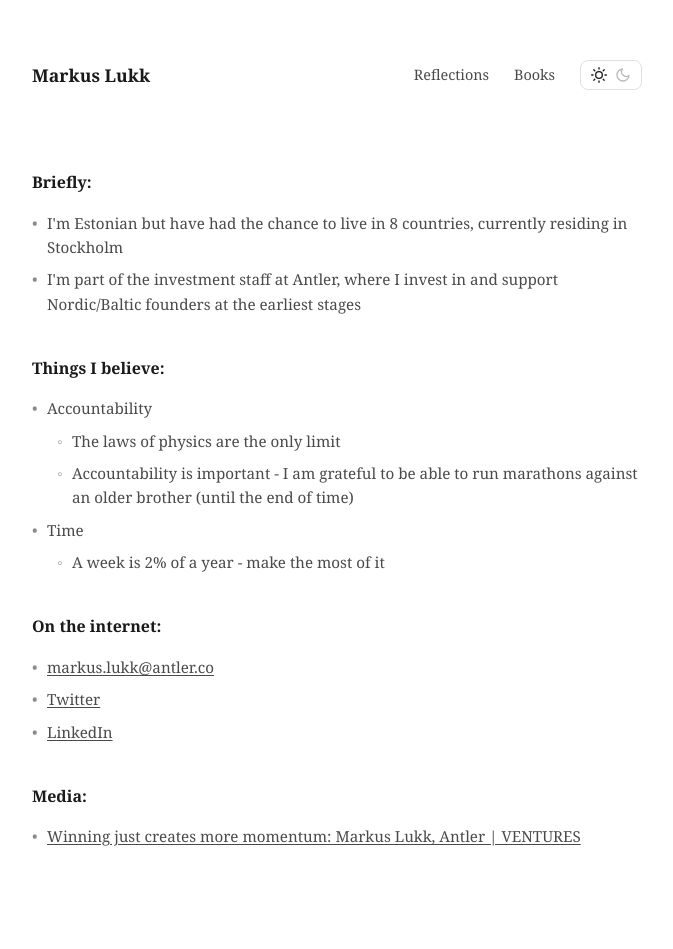
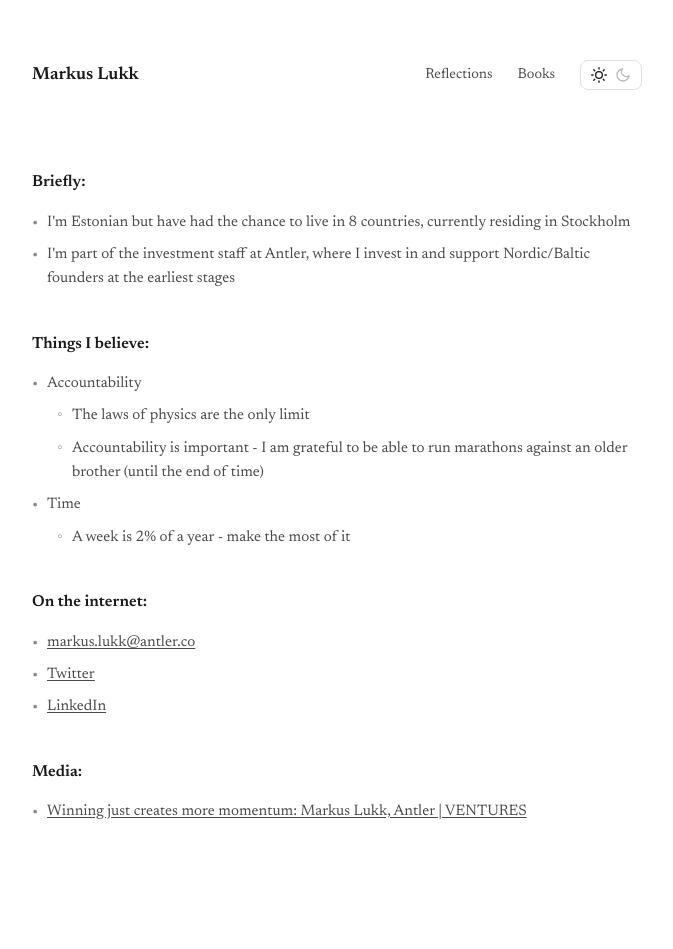
Before and after one commit to markuslukk/markuslukk.github.io, a Jekyll site: the page built from index.html, in a window 1280 px wide. Shown: the whole page, without its empty margins (303-976 px from the left). Built offline with Jekyll 4.4.1, drawn with Linux system fonts in a browser that asks for light colours; after the commit the page ends 924 px from its top, so only the background shows below that.

Commit message:
Update default.html

```diff
--- a/_layouts/default.html
+++ b/_layouts/default.html
@@ -4,6 +4,9 @@
   <meta charset="UTF-8">
   <meta name="viewport" content="width=device-width, initial-scale=1.0">
   <title>{{ page.title }}</title>
+  <link rel="preconnect" href="https://fonts.googleapis.com">
+  <link rel="preconnect" href="https://fonts.gstatic.com" crossorigin>
+  <link href="https://fonts.googleapis.com/css2?family=Newsreader:ital,wght@0,400;0,600;1,400;1,600&display=swap" rel="stylesheet">
   <link rel="stylesheet" href="/style.css">
 </head>
 <body>
```
